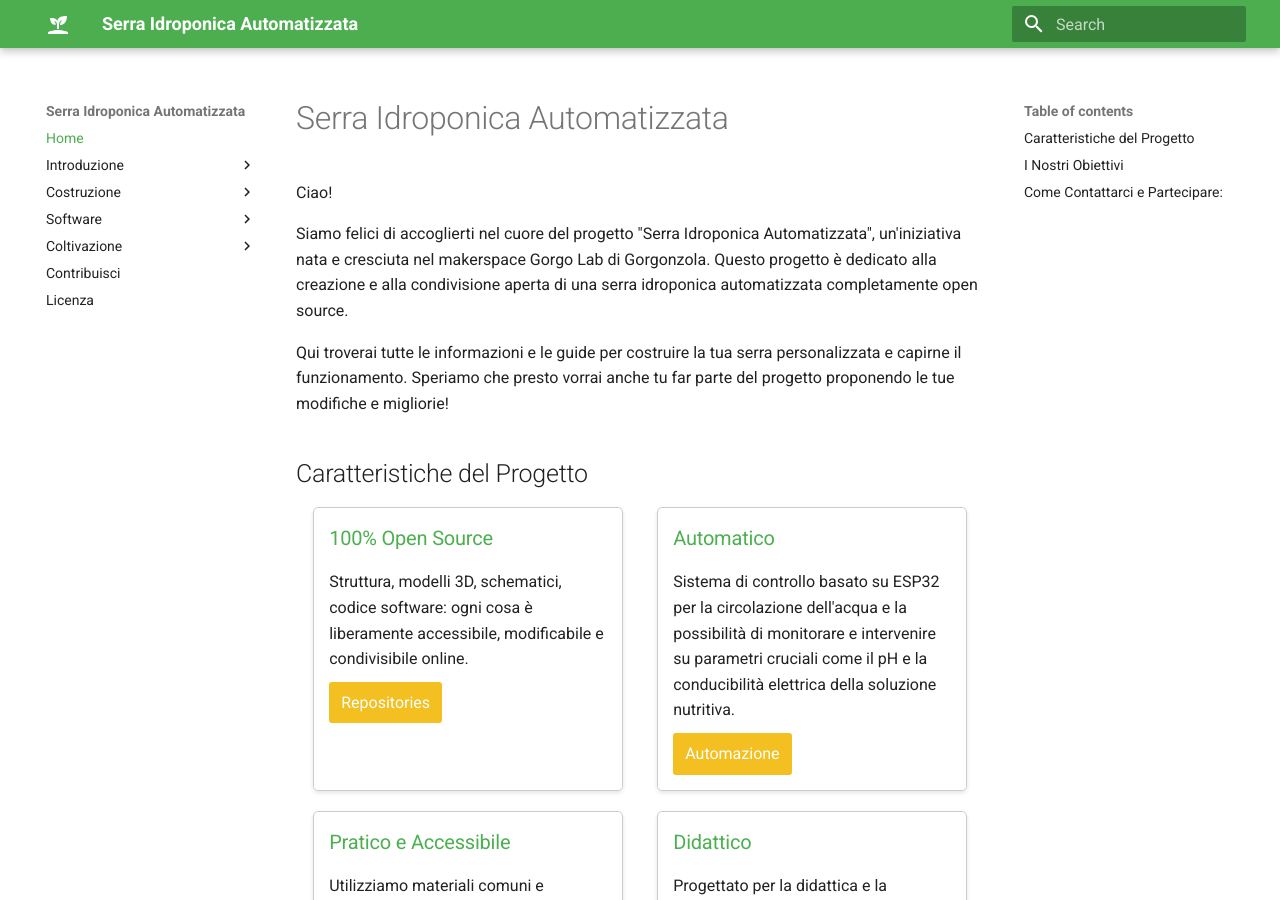
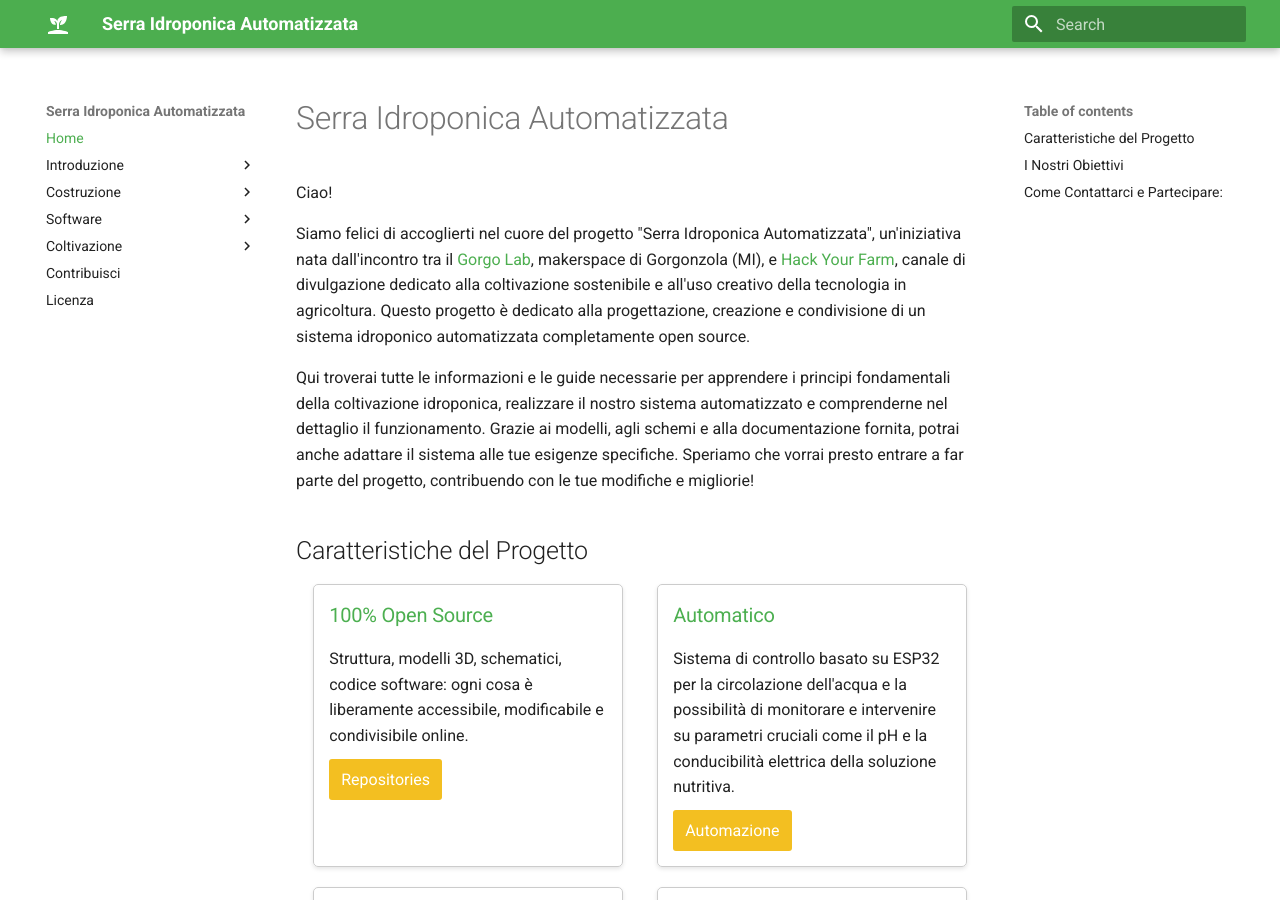
Before and after one commit to Gorgo-Lab/documentazione-serra-idroponica-automatizzata, an MkDocs documentation site: the page built from docs/index.md, in a window 1280 px wide and 900 px high. Built offline with MkDocs 1.6.1 and Material for MkDocs 9.7.7, drawn with Linux system fonts in a browser that asks for light colours; some web fonts are replaced.

Commit message:
primi paragrafi rivisti e corretti

```diff
--- a/docs/index.md
+++ b/docs/index.md
@@ -2,9 +2,10 @@
 
 Ciao!
 
-Siamo felici di accoglierti nel cuore del progetto "Serra Idroponica Automatizzata", un'iniziativa nata e cresciuta nel makerspace Gorgo Lab di Gorgonzola. Questo progetto è dedicato alla creazione e alla condivisione aperta di una serra idroponica automatizzata completamente open source.
+Siamo felici di accoglierti nel cuore del progetto "Serra Idroponica Automatizzata", un'iniziativa nata dall'incontro tra il [Gorgo Lab](https://gorgolab.it/), makerspace di Gorgonzola (MI), e [Hack Your Farm](https://www.youtube.com/@HackYourFarm), canale di divulgazione dedicato alla coltivazione sostenibile e all'uso creativo della tecnologia in agricoltura.
+Questo progetto è dedicato alla progettazione, creazione e condivisione di un sistema idroponico automatizzata completamente open source.
 
-Qui troverai tutte le informazioni e le guide per costruire la tua serra personalizzata e capirne il funzionamento. Speriamo che presto vorrai anche tu far parte del progetto proponendo le tue modifiche e migliorie!
+Qui troverai tutte le informazioni e le guide necessarie per apprendere i principi fondamentali della coltivazione idroponica, realizzare il nostro sistema automatizzato e comprenderne nel dettaglio il funzionamento. Grazie ai modelli, agli schemi e alla documentazione fornita, potrai anche adattare il sistema alle tue esigenze specifiche. Speriamo che vorrai presto entrare a far parte del progetto, contribuendo con le tue modifiche e migliorie!
 
 ## Caratteristiche del Progetto
 
```
